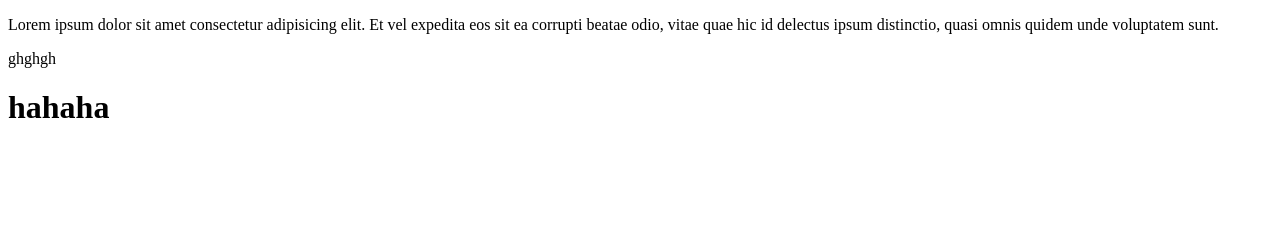
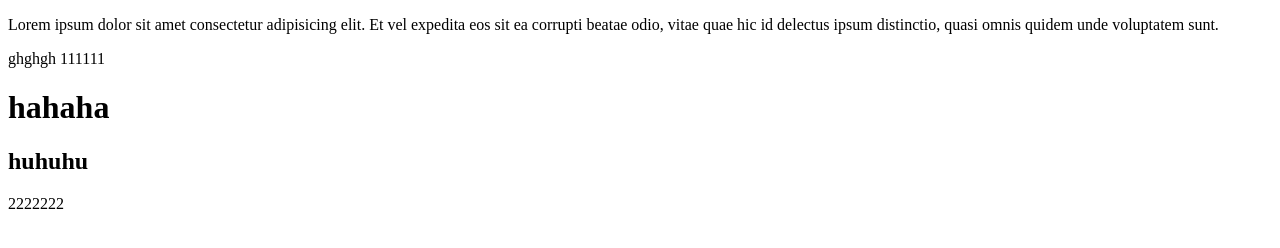
Before and after one commit to quocbaozui/DoAnMonHoc, a plain HTML site: page test.html in a window 1280 px wide. Drawn offline with Linux system fonts and the light colour scheme.

Commit message:
Câu 4 (#3)
* Update test.html

* Update test.html

* Update test.html

* Add files via upload

---------

Co-authored-by: ngoccuong118607 <152845704+ngoccuong118607@users.noreply.github.com>

```diff
--- a/test.html
+++ b/test.html
@@ -8,6 +8,9 @@
 <body>
   <p>Lorem ipsum dolor sit amet consectetur adipisicing elit. Et vel expedita eos sit ea corrupti beatae odio, vitae quae hic id delectus ipsum distinctio, quasi omnis quidem unde voluptatem sunt.</p>
   ghghgh
+  111111
   <h1>hahaha</h1>
+  <h2>huhuhu</h2>
+  2222222
 </body>
 </html>
```
Also changed, not shown: 2 other files.
